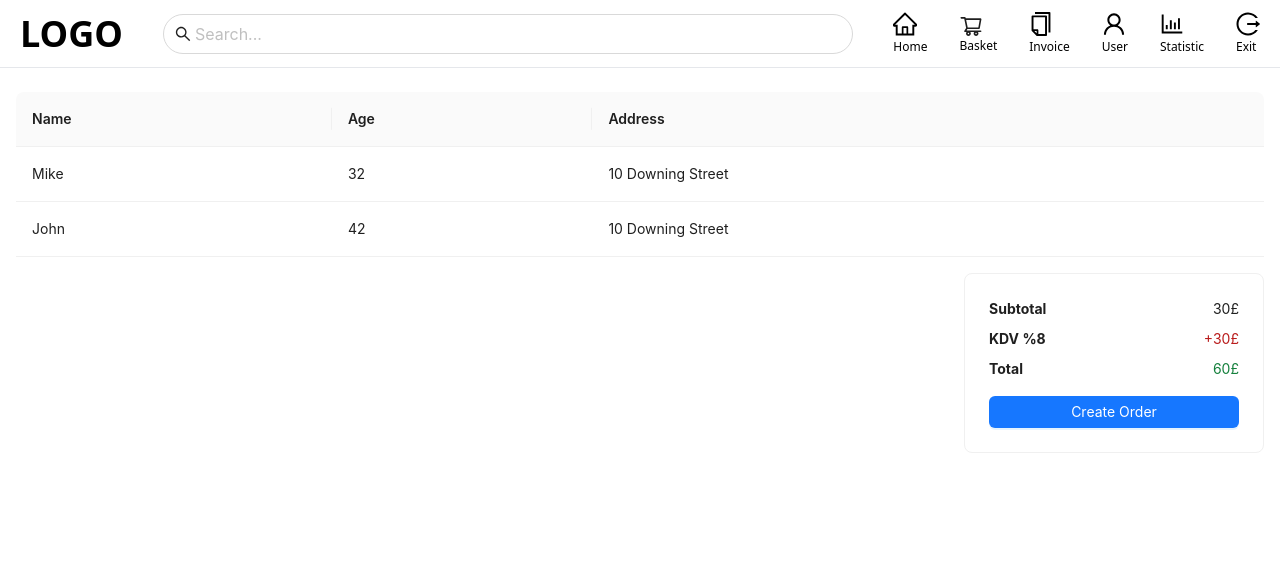
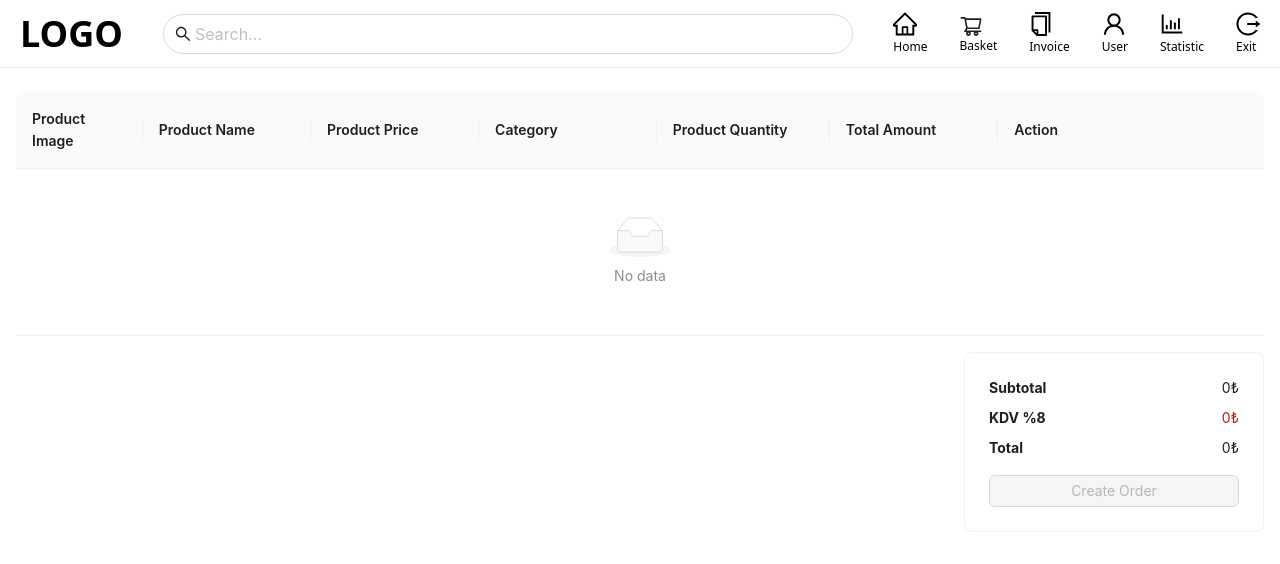
Before and after one commit to cansu846/PosApp, a React (Create React App) app in the folder frontend/client/: page /cart in a window 1280 px wide. Shown: the top 564 px of the page. Built offline with nearby package versions, Linux system fonts and the light colour scheme.

Commit message:
feat: cart operations

```diff
--- a/frontend/client/src/components/cart/CartSummary.jsx
+++ b/frontend/client/src/components/cart/CartSummary.jsx
@@ -1,26 +1,46 @@
 import { Button, Card } from 'antd'
 import React from 'react'
+import { useSelector } from 'react-redux';
 
-function CartSummary({showModal}) {
+function CartSummary({ showModal }) {
+
+  const cart = useSelector((state) => state.cart);
+
   return (
     <div>
       <Card title="" style={{ width: 300 }}>
         <div className='flex flex-row justify-between'>
           <p className='font-bold'>Subtotal</p>
-                        <p>30£</p>
+          <span>{cart.total > 0 ? cart.total.toFixed(2) : 0}₺</span>
         </div>
 
         <div className='flex flex-row justify-between py-2'>
-                        <p className='font-bold'>KDV %8</p>
-                        <p className='text-red-700'>+30£</p>
+          <b>KDV %{cart.tax}</b>
+          <span className='text-red-700'>
+            {(cart.total * cart.tax) / 100 > 0
+              ? `+${((cart.total * cart.tax) / 100).toFixed(2)}`
+              : 0}
+            ₺
+          </span>
         </div>
 
         <div className='flex flex-row justify-between'>
           <p className='font-bold'>Total</p>
-                        <p className='text-green-700'>60£</p>
+          <span className=''>
+            {cart.total + (cart.total * cart.tax) / 100 > 0
+              ? (cart.total + (cart.total * cart.tax) / 100).toFixed(2)
+              : 0}
+            ₺
+          </span>
         </div>
-                    <Button type='primary' size='middle'
-                        className='w-full mt-4' onClick={showModal} >Create Order </Button>
+        <Button type='primary'
+          size='middle'
+          className='w-full mt-4'
+          onClick={showModal}
+          disabled={cart.cartItems.length === 0}
+        >
+          Create Order
+        </Button>
       </Card>
     </div>
   )
--- a/frontend/client/src/components/cart/CreateInvoice.jsx
+++ b/frontend/client/src/components/cart/CreateInvoice.jsx
@@ -1,9 +1,42 @@
 import React from 'react'
-import { Button, Card, Form, Input, Modal, Select } from 'antd';
+import { Button, Card, Form, Input, message, Modal, Select } from 'antd';
+import CartSummary from './CartSummary';
+import { useDispatch, useSelector } from 'react-redux';
+import { useNavigate } from 'react-router-dom';
+import { reset } from '../../redux/cartSlice';
 function CartInvoice({ isModalOpen, showModal }) {
 
-    const onFinish = (values) => {
-        console.log(values);
+    const cart = useSelector((state) => state.cart);
+    const navigate = useNavigate();
+    const dispatch = useDispatch();
+
+    const onFinish = async (values) => {
+        console.log("create incoice: ", values);
+        try {
+            const response = await fetch("http://localhost:5000/api/bill/add",
+                {
+                    method: "POST",
+                    body: JSON.stringify({
+                        ...values,
+                        subtotal: cart.total,
+                        taxt: ((cart.total * cart.tax) / 100).toFixed(2),
+                        totalAmount: (cart.total + (cart.total * cart.tax) / 100).toFixed(2),
+                        cartItems: cart.cartItems,
+                    }),
+
+                    headers: { "Content-type": "application/json; charset=UTF-8" },
+
+                }); //fetch end
+
+            if (response.status === 200) {
+                message.success("Invoice created successfully.");
+                dispatch(reset());
+                navigate("/invoice");
+            }
+        } catch (error) {
+            message.danger("Something went wrong..");
+            console.log(error);
+        }
     }
 
     return (
@@ -14,7 +47,7 @@
                         layout={'vertical'}
                         onFinish={onFinish}
                     >
-                        <Form.Item label="Name" name={"curtomerName"}
+                        <Form.Item label="Name" name={"customerName"}
                             rules={[
                                 {
                                     required: true,
@@ -24,7 +57,7 @@
                         >
                             <Input placeholder="Customer name" />
                         </Form.Item>
-                        <Form.Item label="Phone Number" name={"phoneNumber"}
+                        <Form.Item label="Phone Number" name={"customerPhoneNumber"}
                             rules={[{ required: true }]}
                         >
                             <Input placeholder="Phone" />
@@ -39,25 +72,41 @@
                         </Form.Item>
 
                         <div className='flex justify-end'>
+                            {/* submit butonu çalışmadıgı için ayrı olarak tanımlamak zorunda kaldım */}
+                            {/* <CartSummary  /> */}
+
                             <Card title="" style={{ width: 300 }}>
                                 <div className='flex flex-row justify-between'>
                                     <p className='font-bold'>Subtotal</p>
-                                    <p>30£</p>
+                                    <span>{cart.total > 0 ? cart.total.toFixed(2) : 0}₺</span>
                                 </div>
 
                                 <div className='flex flex-row justify-between py-2'>
-                                    <p className='font-bold'>KDV %8</p>
-                                    <p className='text-red-700'>+30£</p>
+                                    <b>KDV %{cart.tax}</b>
+                                    <span className='text-red-700'>
+                                        {(cart.total * cart.tax) / 100 > 0
+                                            ? `+${((cart.total * cart.tax) / 100).toFixed(2)}`
+                                            : 0}
+                                        ₺
+                                    </span>
                                 </div>
 
                                 <div className='flex flex-row justify-between'>
                                     <p className='font-bold'>Total</p>
-                                    <p className='text-green-700'>60£</p>
+                                    <span className=''>
+                                        {cart.total + (cart.total * cart.tax) / 100 > 0
+                                            ? (cart.total + (cart.total * cart.tax) / 100).toFixed(2)
+                                            : 0}
+                                        ₺
+                                    </span>
                                 </div>
-                               <div className='flex justify-end mt-4'>
                                 <Button type='primary' size='middle'
-                                    className='' onClick={showModal} htmlType="submit" >Create Order </Button>
-                               </div>
+                                    className='w-full mt-4 '
+                                    disabled={cart.cartItems.length === 0}
+                                    htmlType='submit'
+                                >
+                                    Create Order
+                                </Button>
                             </Card>
                         </div>
                     </Form>
--- /dev/null
+++ b/frontend/client/src/components/cart/ProductQuantity.jsx
@@ -0,0 +1,32 @@
+import React from 'react'
+import { Button } from 'antd';
+import {PlusOutlined, MinusOutlined } from '@ant-design/icons'
+
+import { useDispatch } from 'react-redux'
+import { decrease, increase } from '../../redux/cartSlice';
+
+function ProductQuantity({item}) {
+
+    const dispatch = useDispatch();
+
+    return (
+        <div className='flex justify-start'>
+            <Button type='primary'
+             className='rounded-full'
+              size='small'
+              onClick={() => dispatch(increase(item))}>
+                <PlusOutlined style={{ fontSize: '8px' }} />
+            </Button>
+            <span className='px-1'>{item.quantity}</span>
+            <Button type='primary'
+             className='rounded-full'
+              size='small'
+              onClick={() => dispatch(decrease(item))}>
+
+                <MinusOutlined style={{ fontSize: '8px' }} />
+            </Button>
+        </div>
+    )
+}
+
+export default ProductQuantity
--- a/frontend/client/src/pages/CartPage.jsx
+++ b/frontend/client/src/pages/CartPage.jsx
@@ -1,52 +1,99 @@
-import { Table } from 'antd';
+import { Button, Table } from 'antd';
 import React, { useState } from 'react'
 import CreateInvoice from '../components/cart/CreateInvoice';
 import CartSummary from '../components/cart/CartSummary';
+import { useDispatch, useSelector } from 'react-redux';
+import ProductQuantity from '../components/cart/ProductQuantity';
+import { reset } from '../redux/cartSlice';
 
 function CartPage() {
     const [isModalOpen, setIsModelOpen] = useState(false);
+
+    const {cartItems} = useSelector((state)=>state.cart)
+    const dispatch = useDispatch();
 
     const showModal = () => {
         setIsModelOpen(!isModalOpen);
     }
 
-    const dataSource = [
-        {
-            key: '1',
-            name: 'Mike',
-            age: 32,
-            address: '10 Downing Street',
-        },
-        {
-            key: '2',
-            name: 'John',
-            age: 42,
-            address: '10 Downing Street',
-        },
-    ]
 
     const columns = [
         {
-            title: 'Name',
-            dataIndex: 'name',
-            key: 'name',
+            title: "Product Image",
+            dataIndex: "img",
+            width: '2%',
+            render: (_, record) => {
+                return (
+                    <img src="https://i.lezzet.com.tr/images-xxlarge-secondary/elma-nasil-yenir-221135ca-f383-474c-a4f5-ad02a45db978.jpg"
+                        alt="" className="w-full h-20 object-cover" />
+                );
+            },
         },
         {
-            title: 'Age',
-            dataIndex: 'age',
-            key: 'age',
+            title: "Product Name",
+            dataIndex: "title",
+            width: "4%",
+            // render: (_, record) => {
+            //     return <p>{record.title}</p>;
+            // },
+        },
+
+        {
+            title: "Product Price",
+            dataIndex: "price",
+            width: "4%",
         },
         {
-            title: 'Address',
-            dataIndex: 'address',
-            key: 'address',
+            title: "Category",
+            dataIndex: "category",
+            width: "4%",
+
         },
-    ]
+        {
+            title: "Product Quantity",
+            dataIndex: "quantity",
+            width: "4%",
+            render: (_, record)=>{
+                return(
+                    <ProductQuantity item={record} />
+                );
+            }
+
+        },
+        {
+            title: "Total Amount",
+            dataIndex: "total",
+            width: "4%",
+
+        },
+        {
+            title: "Action",
+            dataIndex: "action",
+            width: "8%",
+            render: (_, record) => {
+                return (
+                    <div>
+                        <Button
+                            type="link"
+                            danger
+                           onClick={()=>{
+                            if(window.confirm("Do you want to delete products ?")){
+                                dispatch(reset(record));
+                            }
+                           }}
+                        >
+                            Delete
+                        </Button>
+                    </div>
+                );
+            },
+        },
+    ];
 
     return (
         <div className='mx-4'>
             <div className=''>
-                <Table dataSource={dataSource} columns={columns} className='rounded-md' pagination={false} />
+                <Table dataSource={cartItems} columns={columns} className='rounded-md' pagination={false} />
             </div>
 
             <div className='cart-total flex justify-end mt-4'>
--- a/frontend/client/src/pages/InvoicePage.jsx
+++ b/frontend/client/src/pages/InvoicePage.jsx
@@ -3,50 +3,79 @@
 import { Button, Card, Table } from 'antd';
 
 function InvoicePage() {
+
     const [isModalOpen, setIsModelOpen] = useState(false);
+    const [bills, setBills] = useState([]);
 
     const showModal = () => {
         setIsModelOpen(!isModalOpen);
     }
 
-    const dataSource = [
-        {
-            key: '1',
-            name: 'Mike',
-            age: 32,
-            address: '10 Downing Street',
-        },
-        {
-            key: '2',
-            name: 'John',
-            age: 42,
-            address: '10 Downing Street',
-        },
-    ]
+    const getBills = async () => {
+        try {
+            const response = await fetch("http://localhost:5000/api/bill/get-all")
+            const json = await response.json()
+            setBills(json);
+            //console.log("get bills:"+ json)
+        } catch (error) {
+            console.log(error)
+        }
+    }
+
+    useState(()=>{
+        getBills();
+    }, []);
+
+    console.log("get bills:"+ bills)
 
     const columns = [
         {
-            title: 'Name',
-            dataIndex: 'name',
-            key: 'name',
+            title: "Customer Name",
+            dataIndex: "customerName",
+            key: "customerName",
+
         },
         {
-            title: 'Age',
-            dataIndex: 'age',
-            key: 'age',
+            title: "Phone Number",
+            dataIndex: "customerPhoneNumber",
+            key: "customerPhoneNumber",
         },
         {
-            title: 'Address',
-            dataIndex: 'address',
-            key: 'address',
+            title: "CreateAt ",
+            dataIndex: "createdAt",
+            key: "createdAt",
+            render: (text)=>{
+              return <span>{text.substring(0, 10)}</span>
+            }
         },
+        {
+            title: "Payment Mode",
+            dataIndex: "paymentMode",
+            key: "paymentMode",
+        },
+        {
+            title: "Total Amount",
+            dataIndex: "totalAmount",
+            key: "totalAmount",
+            // render: (text)=>{
+            //   return <span>{text}₺</span>
+            // }
+        },
+        {
+            title: "Actions",
+            dataIndex: "action",
+            key: "action",
+            render: (text)=>{
+              return <Button type="link" className="pl-0" onClick={showModal}>Print</Button>
+            }
+          },
     ]
 
     return (
         <div className='mx-4'>
             <h1 className='flex justify-center font-bold text-lg pb-4' >Invoce</h1>
             <div className=''>
-                <Table dataSource={dataSource} columns={columns} className='rounded-md' pagination={false} />
+                <Table dataSource={bills} columns={columns} className='rounded-md' pagination={false} />
             </div>
 
             <div className='cart-total flex justify-end mt-4'>
```
Also changed, not shown: frontend/client/src/components/cart/CardTotal.jsx (+2 -7 lines), 1 other file (tests, documents, lock files or other folders). Lines whose indentation alone changed are shown as unchanged.
